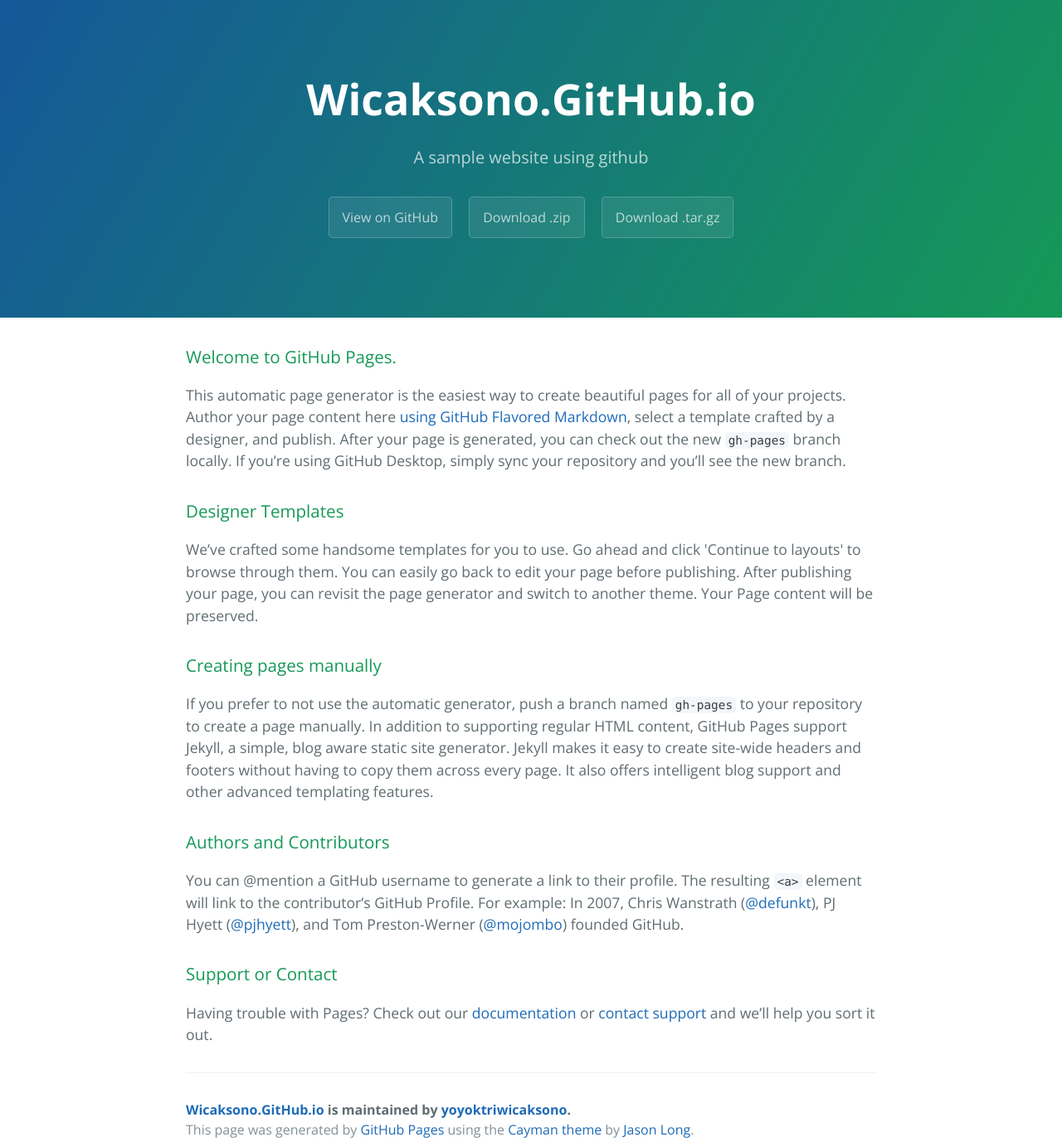
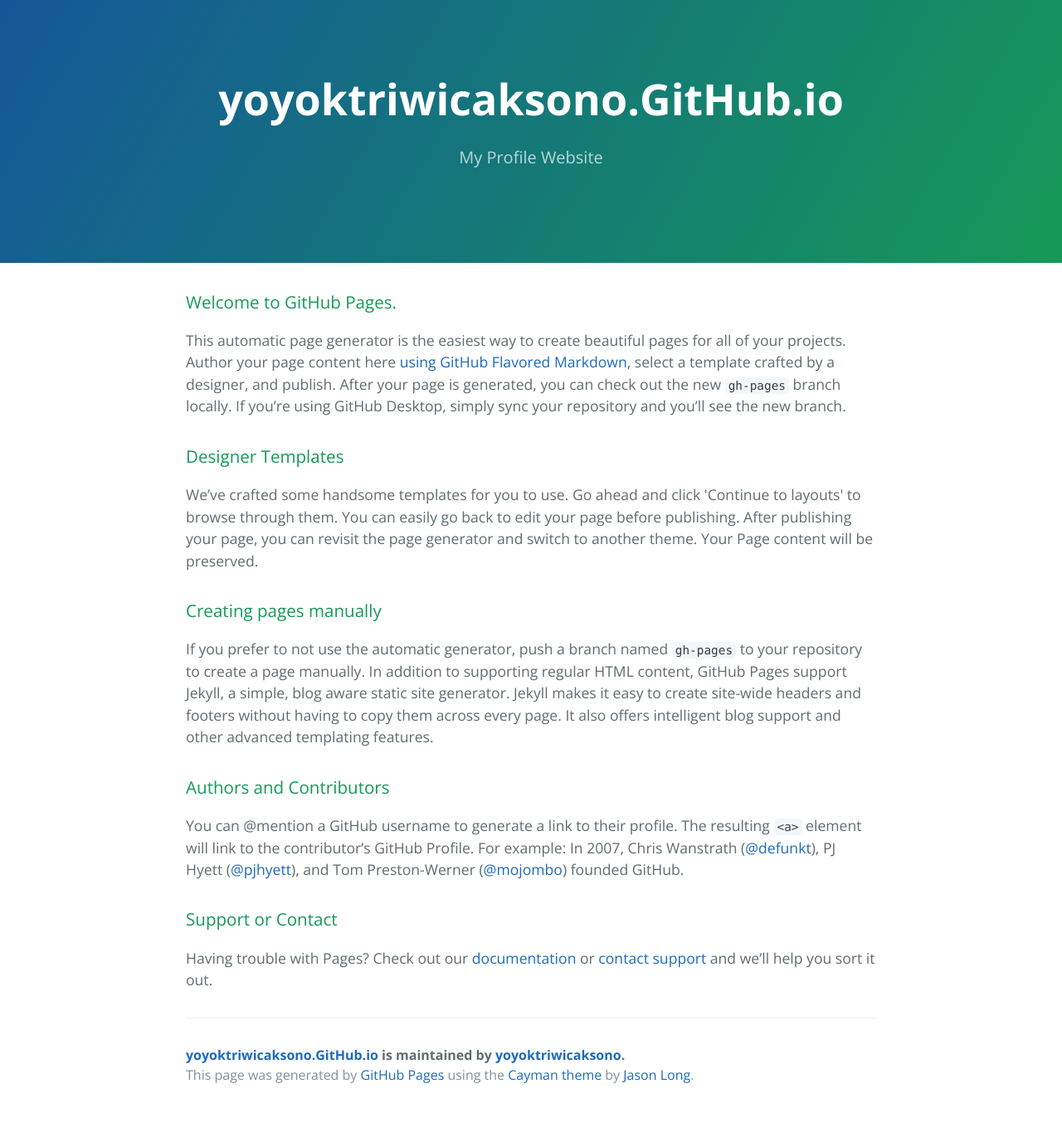
Before and after one commit to yoyoktriwicaksono/myprofile, a plain HTML site: page index.html in a window 1280 px wide. Shown: the whole page at 83% size. After the commit the page ends 1340 px from the top, so only its background shows below. Drawn offline with nearby package versions, Linux system fonts and the light colour scheme.

Commit message:
update index.html
update index.html

```diff
--- a/index.html
+++ b/index.html
@@ -2,7 +2,7 @@
 <html lang="en-us">
   <head>
     <meta charset="UTF-8">
-    <title>Wicaksono.GitHub.io by yoyoktriwicaksono</title>
+    <title>My Profile</title>
     <meta name="viewport" content="width=device-width, initial-scale=1">
     <link rel="stylesheet" type="text/css" href="stylesheets/normalize.css" media="screen">
     <link href='https://fonts.googleapis.com/css?family=Open+Sans:400,700' rel='stylesheet' type='text/css'>
@@ -11,11 +11,8 @@
   </head>
   <body>
     <section class="page-header">
-      <h1 class="project-name">Wicaksono.GitHub.io</h1>
-      <h2 class="project-tagline">A sample website using github</h2>
-      <a href="https://github.com/yoyoktriwicaksono/wicaksono.github.io" class="btn">View on GitHub</a>
-      <a href="https://github.com/yoyoktriwicaksono/wicaksono.github.io/zipball/master" class="btn">Download .zip</a>
-      <a href="https://github.com/yoyoktriwicaksono/wicaksono.github.io/tarball/master" class="btn">Download .tar.gz</a>
+      <h1 class="project-name">yoyoktriwicaksono.GitHub.io</h1>
+      <h2 class="project-tagline">My Profile Website</h2>
     </section>
 
     <section class="main-content">
@@ -45,7 +42,7 @@
 <p>Having trouble with Pages? Check out our <a href="https://help.github.com/pages">documentation</a> or <a href="https://github.com/contact">contact support</a> and we’ll help you sort it out.</p>
 
       <footer class="site-footer">
-        <span class="site-footer-owner"><a href="https://github.com/yoyoktriwicaksono/wicaksono.github.io">Wicaksono.GitHub.io</a> is maintained by <a href="https://github.com/yoyoktriwicaksono">yoyoktriwicaksono</a>.</span>
+        <span class="site-footer-owner"><a href="https://github.com/yoyoktriwicaksono/wicaksono.github.io">yoyoktriwicaksono.GitHub.io</a> is maintained by <a href="https://github.com/yoyoktriwicaksono">yoyoktriwicaksono</a>.</span>
 
         <span class="site-footer-credits">This page was generated by <a href="https://pages.github.com">GitHub Pages</a> using the <a href="https://github.com/jasonlong/cayman-theme">Cayman theme</a> by <a href="https://twitter.com/jasonlong">Jason Long</a>.</span>
       </footer>
```
